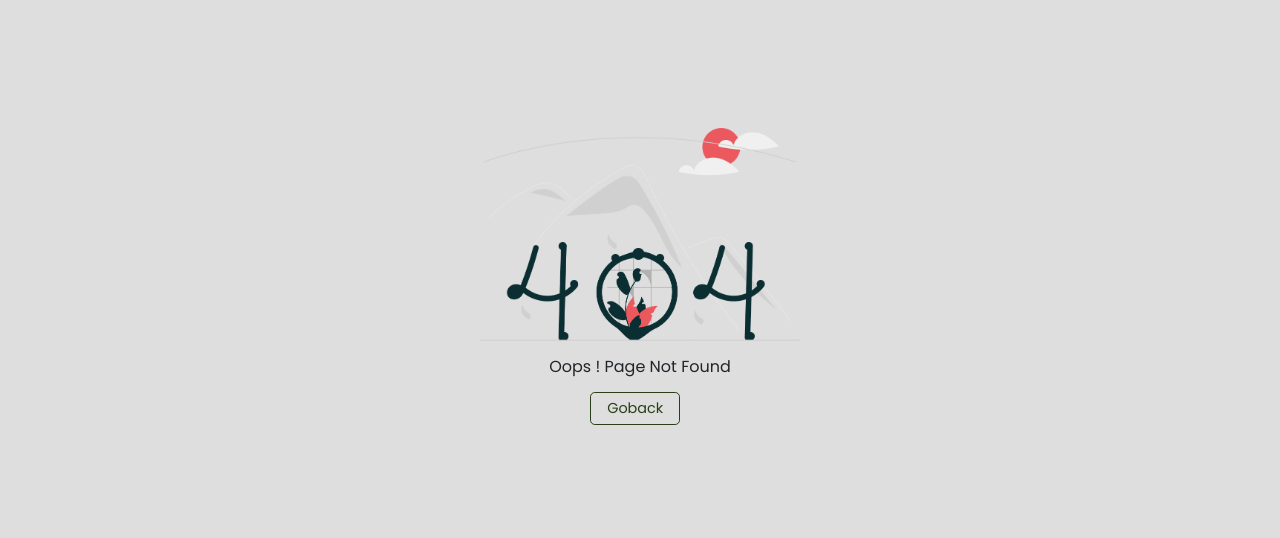
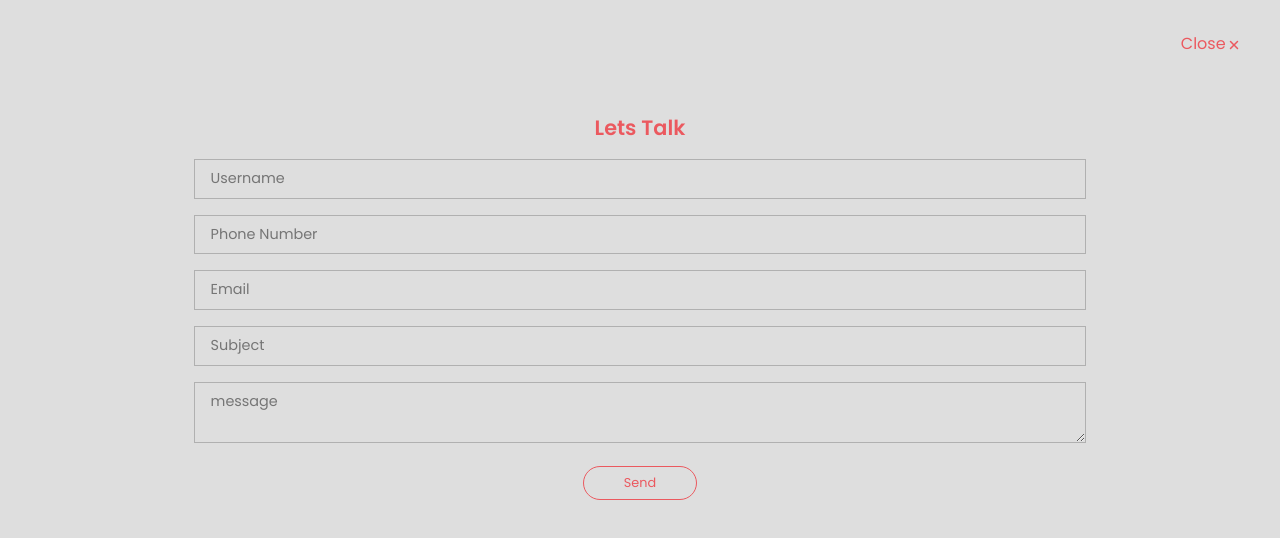
Before and after one commit to itsjayateja/Culture-Concept, a React (Create React App) app in the folder cultureconcept/: page /letstalk in a window 1280 px wide. Before the commit this address had no page. Shown: the top 538 px of the page. Built offline with nearby package versions, Linux system fonts and the light colour scheme.

Commit message:
Lets Talk done

```diff
--- a/cultureconcept/src/App.js
+++ b/cultureconcept/src/App.js
@@ -6,6 +6,7 @@ import Projects from "./pages/Projects.js";
 import Contact from "./pages/Contact.js";
 import Services from "./pages/Services";
 import Policy from "./pages/Policy.js";
+import Letstalk from "../src/pages/Letstalk.js";
 
 function App() {
   return (
@@ -17,6 +18,7 @@ function App() {
       <Route path="/services" element={<Services />} />
       <Route path="/policy" element={<Policy />} />
       <Route path="*" element={<Pagenotfound />} />
+      <Route path="/letstalk" element={<Letstalk />} />
     </Routes>
   );
 }
--- a/cultureconcept/src/components/layout/Header.js
+++ b/cultureconcept/src/components/layout/Header.js
@@ -53,11 +53,11 @@ const Header = () => {
               </li>
             </ul>
             <ul className="navbar-nav ms-auto mb-2 mb-lg-0 nav-btn">
-              <a href="https://wa.me/9010611618" target="_blank">
+              <NavLink to="/letstalk">
                 <button type="button" className="btn talk">
                   Let's Talk
                 </button>
-              </a>
+              </NavLink>
             </ul>
           </div>
         </div>
--- /dev/null
+++ b/cultureconcept/src/pages/Letstalk.css
@@ -0,0 +1,75 @@
+/* .pnf{
+    display: flex;
+    flex-direction: column;
+    text-align: center;
+    max-height: 80%;
+    align-items: center;
+    justify-content: center;
+    margin: 7rem 0;
+}
+.pnr-image{
+    width:20rem;
+    padding: 1rem 0;
+}
+.pnf-title{
+    font-size: 3.5rem;
+    font-weight: 700;
+    color: #293F19;
+}
+.pnf-heading{
+    font-size: 1rem;
+    font-weight: 500;
+}
+.pnf-btn{
+    color:#293F19;
+    border: 1px solid #293F19;
+    text-decoration: none;
+    padding:0.3rem 1rem;
+    margin-top: 0.5rem;
+    border-radius: 0.3rem;
+    font-size: 0.9rem;
+}
+.pnf-btn:hover{
+    background-color:#293F19;
+    color:#fff;
+    transition: 0.4sec ease-in-out;
+}
+@media(max-width:576px){
+    .pnf{
+        margin: 12rem 0;
+    }
+} */
+.close-icon{
+    color:#EB595F;
+    font-size: 1rem;
+}
+.close-icon:hover{
+    color:#a6a6a6;
+}
+.back{
+    position: fixed;
+    top: 2rem;
+    right: 1.5rem;
+    z-index: 99;
+    color:#EB595F;
+    text-decoration: none;
+}
+.back:hover{
+    color:#a6a6a6;
+}
+ .Letstalk{
+    padding-top: 7rem;
+    justify-content: center;
+    align-items: center;
+    text-align: center;
+}
+section .form-control1{
+    color:#a6a6a6;
+    font-size: 0.9rem;
+    padding: 0.5rem 1rem;
+    background-color: #DEDEDE;
+    border: 1px solid #b0b0b0;
+    width:80%;
+    justify-content: center;
+    align-items: center;
+}
--- /dev/null
+++ b/cultureconcept/src/pages/Letstalk.js
@@ -0,0 +1,135 @@
+import { Link } from "react-router-dom";
+import "./Pagenotfound.css";
+import React, { useRef, useState } from "react";
+import emailjs from "@emailjs/browser";
+import "../pages/Letstalk.css";
+import { IoClose } from "react-icons/io5";
+
+const Result = ({ success, message }) => {
+  return <p className={success ? "confirm" : "error"}>{message}</p>;
+};
+
+const Pagenotfound = () => {
+  const [result, setResult] = useState({ success: false, message: "" });
+  const form = useRef();
+  const sendEmail = (e) => {
+    e.preventDefault();
+
+    const formData = new FormData(form.current);
+    const data = {};
+    formData.forEach((value, key) => {
+      data[key] = value;
+    });
+
+    // Check if any required fields are empty
+    if (!data["from-name"] || !data["from-email"] || !data["message"]) {
+      setResult({
+        success: false,
+        message: "Please fill out all required fields.",
+      });
+      return;
+    }
+
+    emailjs
+      .sendForm(
+        "service_j26a0g7",
+        "template_e6zv9ex",
+        form.current,
+        "ffSefLeM35Sv0KWBr"
+      )
+      .then(
+        (result) => {
+          setResult({
+            success: true,
+            message:
+              "Your Message has been successfully sent. I will contact you soon.",
+          });
+        },
+        (error) => {
+          setResult({
+            success: false,
+            message:
+              "There was an error with your submission. Please check your input.",
+          });
+        }
+      );
+
+    e.target.reset();
+  };
+  return (
+    <>
+      <Link to="/" className="back">
+        Close
+        <span className="close-icon">
+          <IoClose />
+        </span>
+      </Link>
+      <section className="Letstalk">
+        <div className="container">
+          <div className="row">
+            <div className="col-lg-12 col-md-12 col-sm-12">
+              <div className="Cantact-form">
+                <div className="contact-heading">Lets Talk</div>
+
+                <form ref={form} onSubmit={sendEmail}>
+                  <div className="mb-3 form-input">
+                    <input
+                      type="text"
+                      className="form-control1"
+                      id="username"
+                      placeholder="Username"
+                      name="from-name"
+                    />
+                  </div>
+                  <div className="mb-3 form-input">
+                    <input
+                      type="phone"
+                      placeholder="Phone Number"
+                      className="form-control1"
+                      id="exampleInputEmail1"
+                      name=""
+                    />
+                  </div>
+                  <div className="mb-3 form-input">
+                    <input
+                      type="email"
+                      placeholder="Email"
+                      className="form-control1"
+                      id="exampleInputEmail1"
+                      name="from-email"
+                    />
+                  </div>
+                  <div className="mb-3 form-input">
+                    <input
+                      type="text"
+                      className="form-control1"
+                      id="username"
+                      placeholder="Subject"
+                      name="from-name"
+                    />
+                  </div>
+                  <div className="mb-3 form-input form">
+                    <textarea
+                      type="text"
+                      name="message"
+                      className="form-control1"
+                      placeholder="message"
+                    />
+                  </div>
+                  <div className="contact-btn">
+                    <input type="submit" value="Send" className="btn2" />
+                  </div>
+                  <div className="row">
+                    <Result success={result.success} message={result.message} />
+                  </div>
+                </form>
+              </div>
+            </div>
+          </div>
+        </div>
+      </section>
+    </>
+  );
+};
+
+export default Pagenotfound;
--- a/cultureconcept/src/pages/Services.css
+++ b/cultureconcept/src/pages/Services.css
@@ -17,15 +17,20 @@
     font-size: 2rem;
     text-align: center;
 }
-.policy-mid{
+/* .policy-mid{
     text-align: center;
-}
+    justify-content: center;
+    align-items: center;
+    text-align: center;
+} */
 .policy-box{
     padding: 1rem;
     border: 1px solid #7a7a7a;
     border-radius: 0.2rem;
-    margin-right: 0.5rem;
+    margin-right: 1rem;
     width: 16rem;
+    gap: 1rem;
+
 }
 .Service-heading2{
 color: #0B2E33;
--- a/cultureconcept/src/pages/Services.js
+++ b/cultureconcept/src/pages/Services.js
@@ -87,28 +87,32 @@ const Services = () => {
               className="col-lg-3 col-md-6 col-sm-12"
               data-aos="zoom-in-right"
             >
-              <img src={Slide1} className="Slide-image  w-100" alt="Projects" />
+              <img
+                src={Slide1}
+                className="Slide-image3  w-100"
+                alt="Projects"
+              />
               <div className="Service-name">Full Home Interior</div>
             </div>
             <div
               className="col-lg-3 col-md-6 col-sm-12"
               data-aos="zoom-in-right"
             >
-              <img src={Slide2} className="Slide-image w-100" alt="Projects" />
+              <img src={Slide2} className="Slide-image3 w-100" alt="Projects" />
               <div className="Service-name">Modular Kitchen</div>
             </div>
             <div
               className="col-lg-3 col-md-6 col-sm-12"
               data-aos="zoom-in-right"
             >
-              <img src={Slide3} className="Slide-image w-100" alt="Projects" />
+              <img src={Slide3} className="Slide-image3 w-100" alt="Projects" />
               <div className="Service-name">Modular Furniture</div>
             </div>
             <div
               className="col-lg-3 col-md-6 col-sm-12"
               data-aos="zoom-in-right"
             >
-              <img src={Slide4} className="Slide-image w-100" alt="Projects" />
+              <img src={Slide4} className="Slide-image3 w-100" alt="Projects" />
               <div className="Service-name"> Furniture & Decor</div>
             </div>
           </div>
@@ -203,13 +207,14 @@ const Services = () => {
             <div className="col-lg-12 col-md-12 col-sm-12">
               <p className="Policy-Headingmain">Reasons to choose us </p>
             </div>
-            <div className="policy-mid">
+
             <div
-                className="col-lg-3 col-md-6 col-sm-4 policy-box"
+              className="col-lg-3 col-md-6 col-sm-4"
               data-aos="fade-up"
               data-aos-anchor-placement="top-bottom"
               data-aos-duration="1000"
             >
+              <div className="card">
                 <p className="Heading">Broad Appeal:</p>
                 <p className="s-small">
                   "Culture Concept" is a name that suggests a broad and
@@ -219,6 +224,7 @@ const Services = () => {
                   clientele.
                 </p>
               </div>
+            </div>
             <div
               className="col-lg-3 col-md-6 col-sm-4 policy-box"
               data-aos="fade-up"
@@ -227,10 +233,10 @@ const Services = () => {
             >
               <p className="Heading">Unique and Memorable:</p>
               <p className="s-small">
-                  The name is distinct and memorable, which can help your
-                  company stand out in a crowded market. It's not a generic or
-                  overused name for an interior design company, which can help
-                  you create a unique brand identity.
+                The name is distinct and memorable, which can help your company
+                stand out in a crowded market. It's not a generic or overused
+                name for an interior design company, which can help you create a
+                unique brand identity.
               </p>
             </div>
             <div
@@ -242,8 +248,8 @@ const Services = () => {
               <p className="Heading">Flexibility:</p>
               <p className="s-small">
                 "Culture Concept" can be interpreted in various ways, allowing
-                  you to adapt your design services to different client needs.
-                  It can encompass contemporary, traditional, or fusion designs,
+                you to adapt your design services to different client needs. It
+                can encompass contemporary, traditional, or fusion designs,
                 giving you flexibility in your design projects.
               </p>
             </div>
@@ -261,7 +267,7 @@ const Services = () => {
                 in your brand.
               </p>
             </div>
-            </div>
+            {/* </div> */}
           </div>
           {/* <p className="Heading"> </p>
                 <p className="Heading">Global Appeal: </p>If you plan to work
```
Lines whose indentation alone changed are shown as unchanged.
